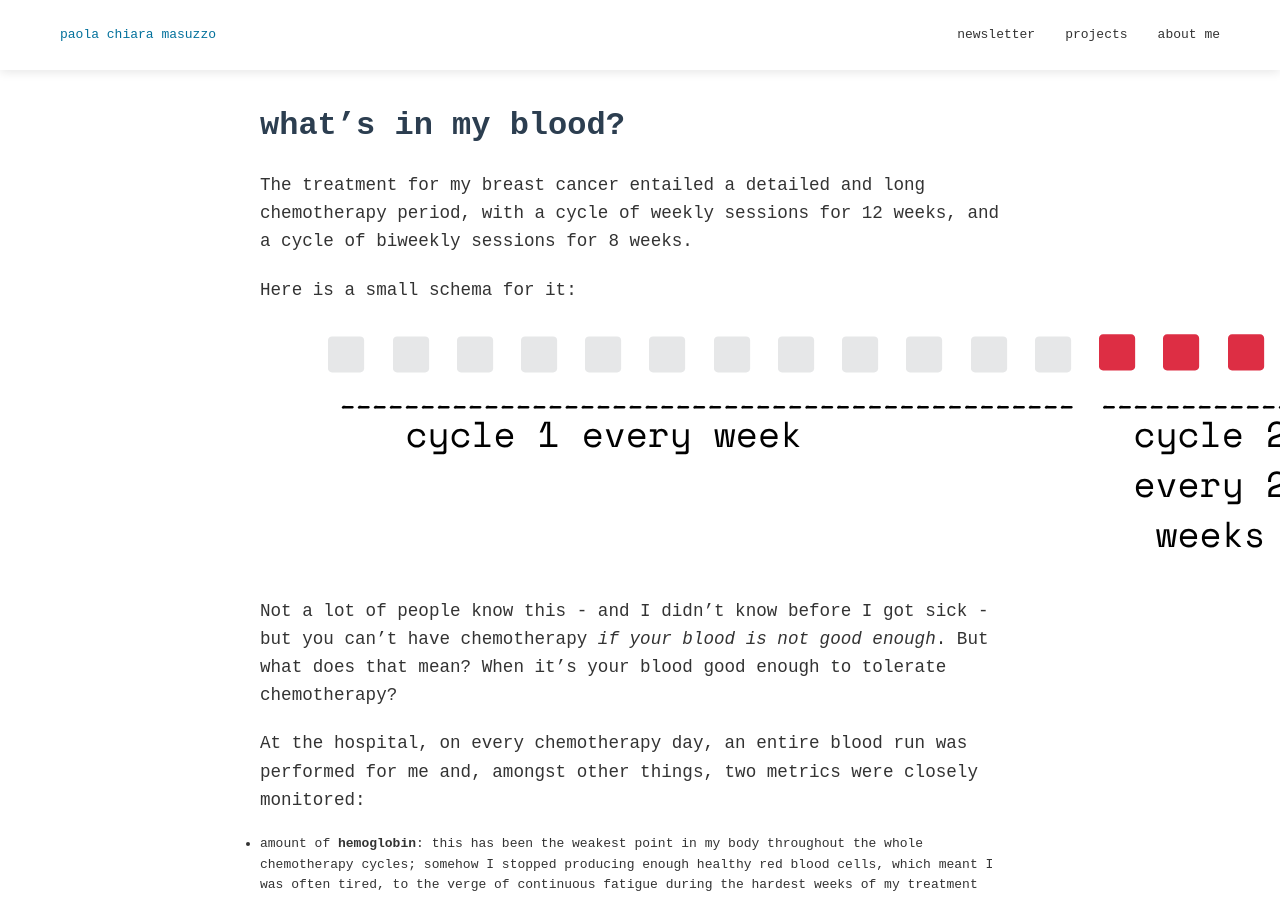
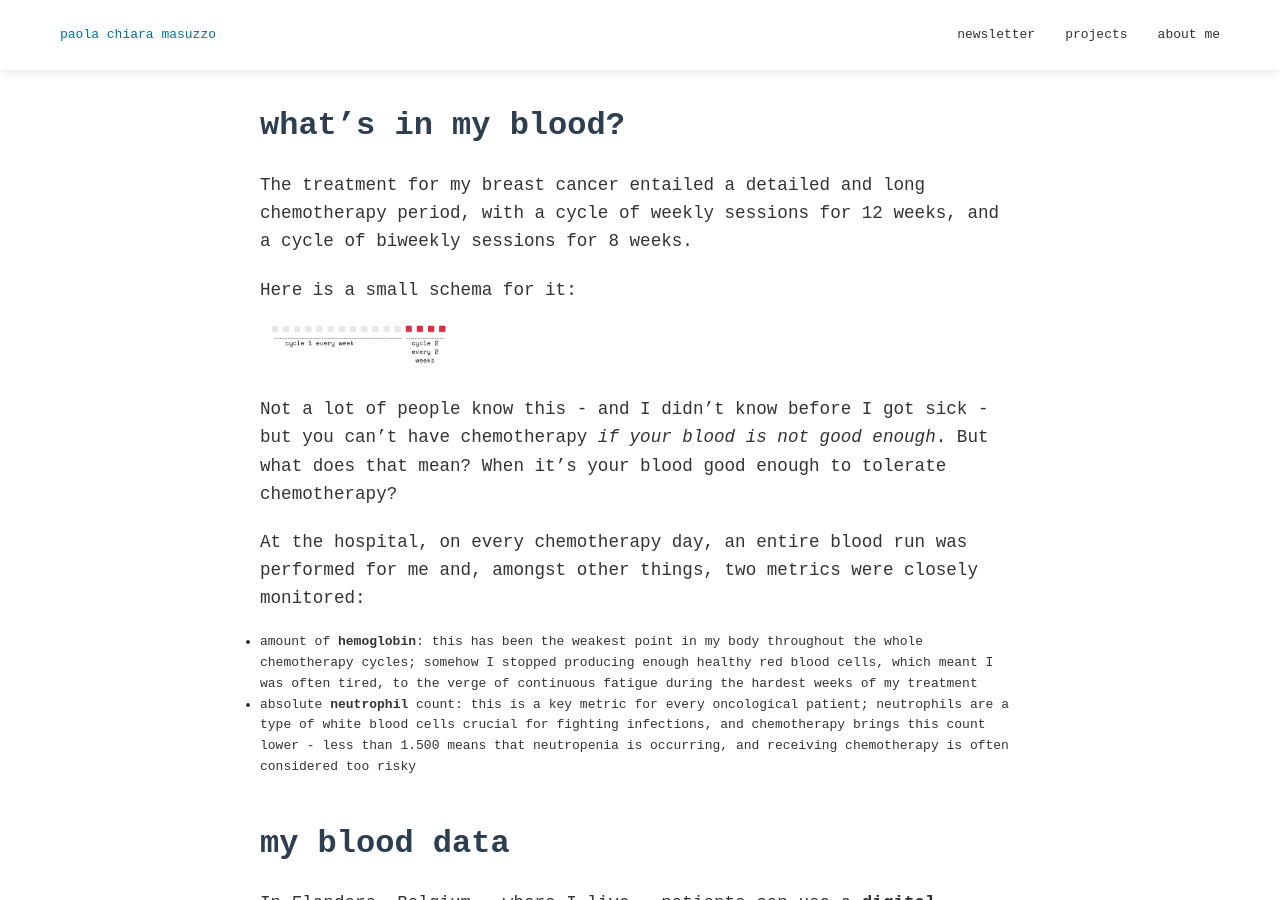
Before and after one commit to pcmasuzzo/pcmasuzzo.github.io, a Jekyll site: the page built from pages/blood-data.md, in a window 1280 px wide and 900 px high. Built offline with Jekyll 4.4.1, drawn with Linux system fonts in a browser that asks for light colours.

Commit message:
wip blood-adds schema

```diff
--- a/pages/blood-data.md
+++ b/pages/blood-data.md
@@ -9,7 +9,7 @@
 
 Here is a small schema for it:
 
-![schema](/assets/images/cycles.png)
+<img src="/assets/images/cycles.png" alt="schema of my chemotherapy plan" width="200"/>
 
 Not a lot of people know this - and I didn't know before I got sick - but you can't have chemotherapy _if your blood is not good enough_. But what does that mean? When it's your blood good enough to tolerate chemotherapy?
 
```
